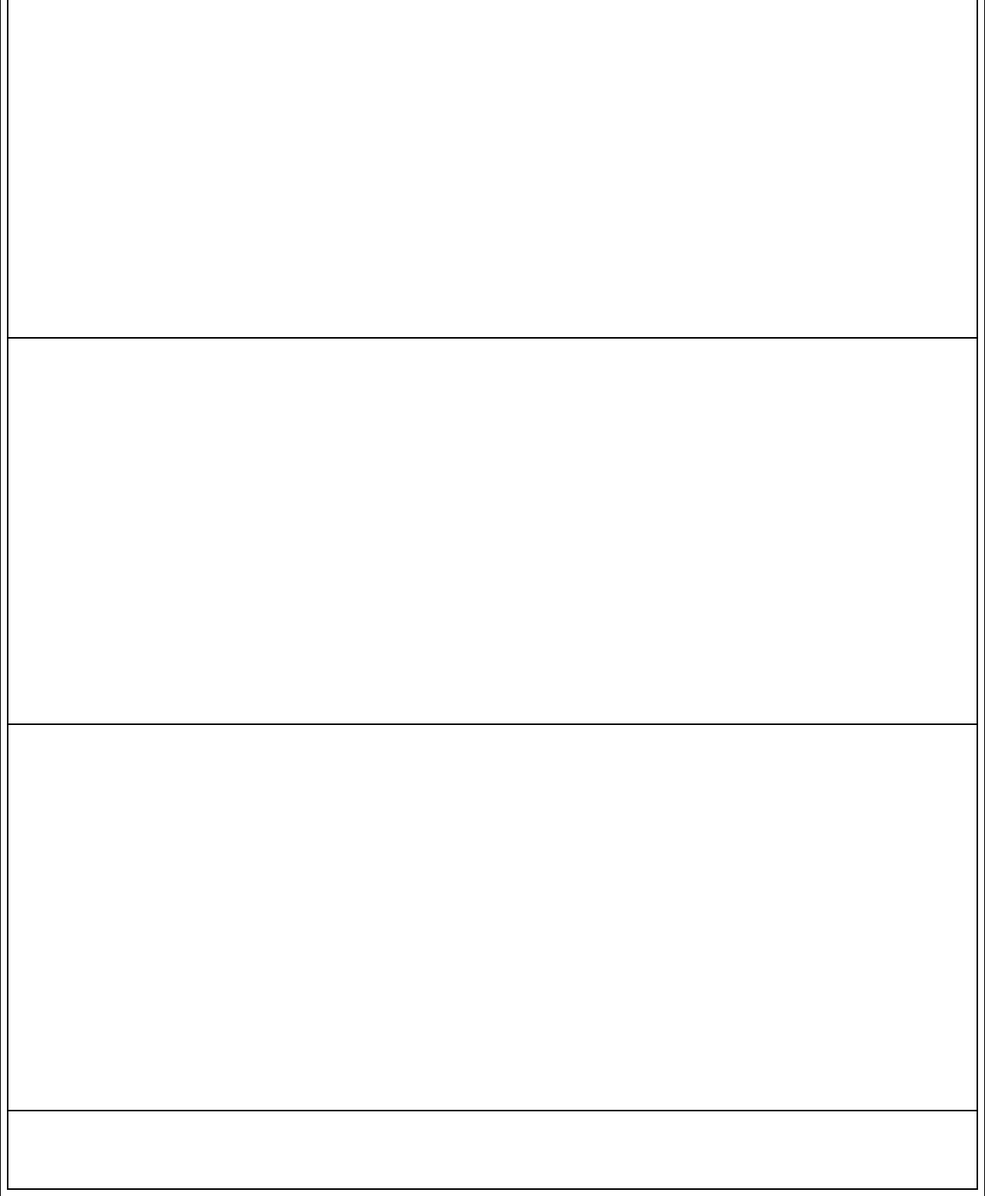
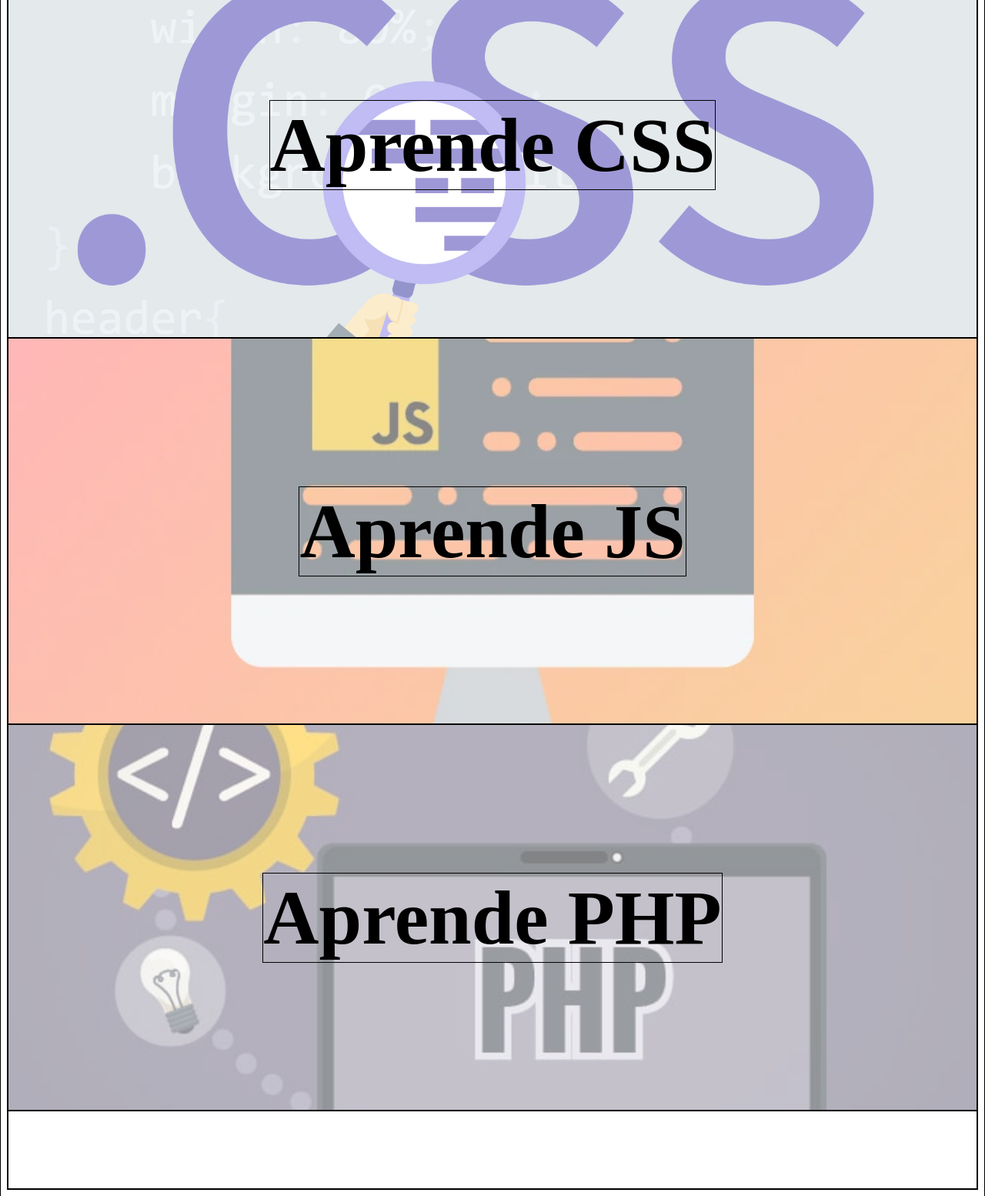
Before and after one commit to PierinaG15/WEB2, a plain HTML site: page index.html in a window 1280 px wide. Shown: the part 729-2283 px from the top of the page at 77% size. Drawn offline with Linux system fonts and the light colour scheme.

Commit message:
WEB2 DESARROLLO

```diff
--- a/css/index.css
+++ b/css/index.css
@@ -2,6 +2,7 @@
     border: 1px solid black;
 }
 
+/*para modificar el estilo del titulo*/
 header {
     height: 100px;
     display: flex;
@@ -19,26 +20,123 @@ section {
 footer {
     height: 100px;
 }
-nav ul{
+
+nav ul {
     display: flex;
     justify-content: right;
     list-style-type: none;
 }
-nav ul li{
+
+nav ul li {
     margin-right: 20px;
     font-size: 20px;
 
 }
+
 nav ul li a {
     text-decoration: none;
 }
-/*media queries para pantalla pequeñas*/
-@media (max-width: 768px){
-    header img{
+
+.seccion1,.seccion2,.seccion3,.seccion4 {
+    position: relative;
+    display: flex;
+    justify-content: space-around;
+    align-items: center;
+}
+
+.seccion1::before {
+    content: "";
+    position: absolute;
+    top: 0;
+    left: 0;
+    width: 100%;
+    height: 100%;
+    background-image: url("../img/aprende\ html.png");
+    background-size: cover;
+    background-position: center;
+    opacity: 0.5;
+    /* Ajusta el valor de opacidad según tus necesidades */
+    z-index: -1;
+    /* Coloca la imagen detrás del contenido */
+}
+
+.seccion2::before {
+    content: "";
+    position: absolute;
+    top: 0;
+    left: 0;
+    width: 100%;
+    height: 100%;
+    background-image: url("../img/css.jpg");
+    background-size: cover;
+    background-position: center;
+    opacity: 0.5;
+    /* Ajusta el valor de opacidad según tus necesidades */
+    z-index: -1;
+    /* Coloca la imagen detrás del contenido */
+}
+.seccion3::before {
+    content: "";
+    position: absolute;
+    top: 0;
+    left: 0;
+    width: 100%;
+    height: 100%;
+    background-image: url("../img/JS.webp");
+    background-size: cover;
+    background-position: center;
+    opacity: 0.5;
+    /* Ajusta el valor de opacidad según tus necesidades */
+    z-index: -1;
+    /* Coloca la imagen detrás del contenido */
+}
+.seccion4::before {
+    content: "";
+    position: absolute;
+    top: 0;
+    left: 0;
+    width: 100%;
+    height: 100%;
+    background-image: url("../img/PHP.jpg");
+    background-size: cover;
+    background-position: center;
+    opacity: 0.5;
+    /* Ajusta el valor de opacidad según tus necesidades */
+    z-index: -1;
+ }
+
+/* Estilo para h3 dentro de .section1 */
+.seccion1 h3, .seccion2 h3,.seccion3 h3,.seccion4 h3 {
+    font-size: 100px;
+    position: relative;
+    z-index: 2;
+    /* Asegurarse de que el texto se muestre sobre el fondo */
+}
+
+
+
+
+
+
+
+/*media= modificar para pantalla pequeñas*/
+@media (max-width: 768px) {
+    header img {
         width: 60%;
     }
-    nav ul{
+
+    nav ul {
         justify-content: center;
     }
+    .seccion1 h3 {
+        font-size: 40px;
+        position: relative;
+        z-index: 2;
+
+    }
+    .seccion2 h3 {
+        font-size: 40px;
+        position: relative;
+        z-index: 2;
 
 }
--- a/index.html
+++ b/index.html
@@ -22,17 +22,18 @@
             <li><a href="login.html">Login</a></li>
         </ul>
     </nav>
-    <section>
-        <img src="img/aprende html.png" alt="">
+    <section class="seccion1">
         <h3>Aprende HTML</h3>
     </section>
-    <section>
+    <section class="seccion2">
+        <h3>Aprende CSS</h3>
+    </section>
+    <section class="seccion3">
+        <h3>Aprende JS</h3>
+    </section>
+    <section class="seccion4">
+        <h3>Aprende PHP</h3>
 
-    </section>
-    <section>
-
-    </section>
-    <section>
 
     </section>
     <footer>
```
Also changed, not shown: img/JS.webp (added), img/PHP.jpg (added), img/css.jpg (added).
